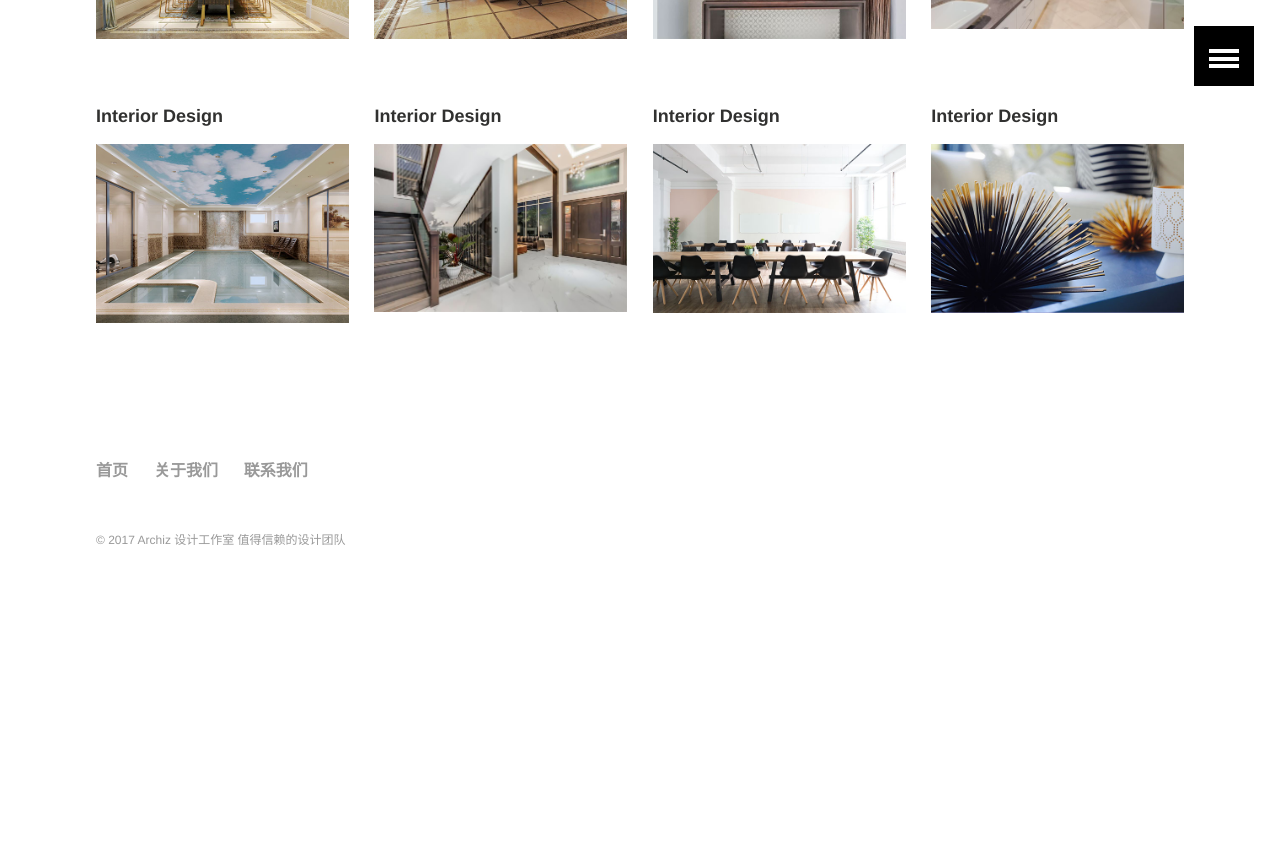
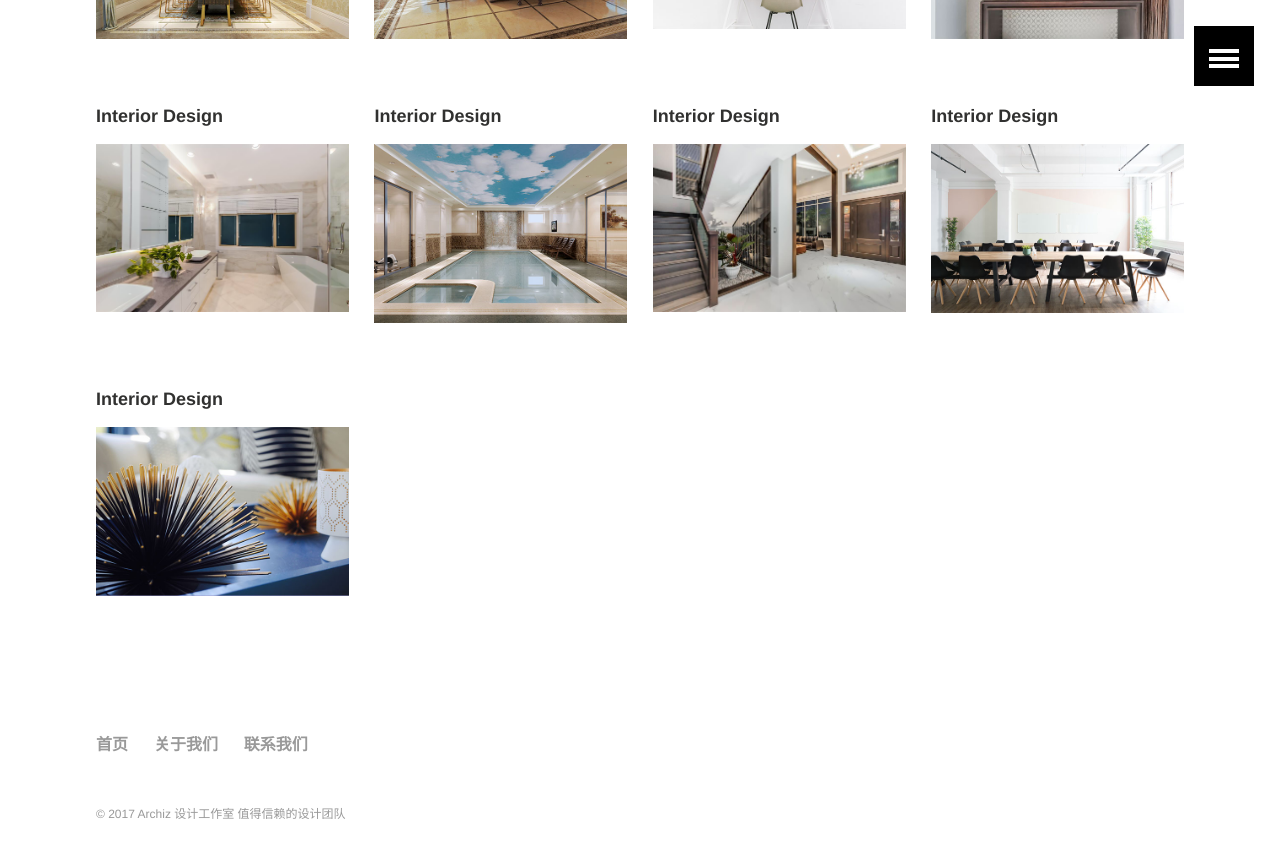
Before and after one commit to archizcom/cn, a Jekyll site: the page built from interior-design.md, in a window 1280 px wide and 900 px high, scrolled down 645 px. Shown: the top 858 px of the window. Built offline with Jekyll 4.4.1, drawn with Linux system fonts in a browser that asks for light colours; before the commit the page ends 1271 px from its top, so only the background shows below that.

Commit message:
Add files via upload

```diff
--- a/interior-design.md
+++ b/interior-design.md
@@ -44,6 +44,11 @@ ads: false
 
   <div class="tile">
     <h2 class="post-title">Interior Design</h2>
+    <p class="post-excerpt"><a href="/images/interior-9.png"><img src="/images/interior-9.png" alt="温哥华室内设计"></a></p>
+  </div><!-- /.tile -->
+
+  <div class="tile">
+    <h2 class="post-title">Interior Design</h2>
     <p class="post-excerpt"><a href="/images/interior-3.jpg"><img src="/images/interior-3.jpg" alt="温哥华室内设计"></a></p>
   </div><!-- /.tile -->
 
```
